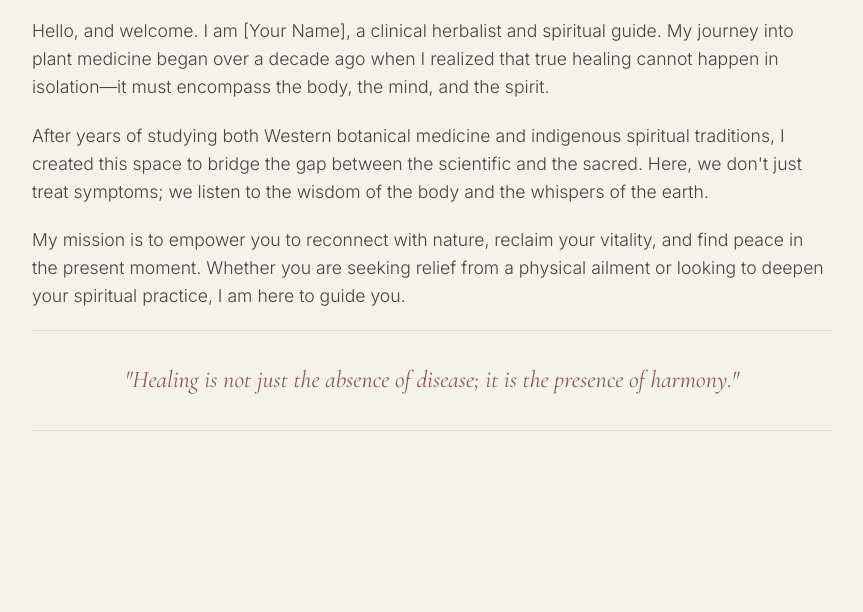
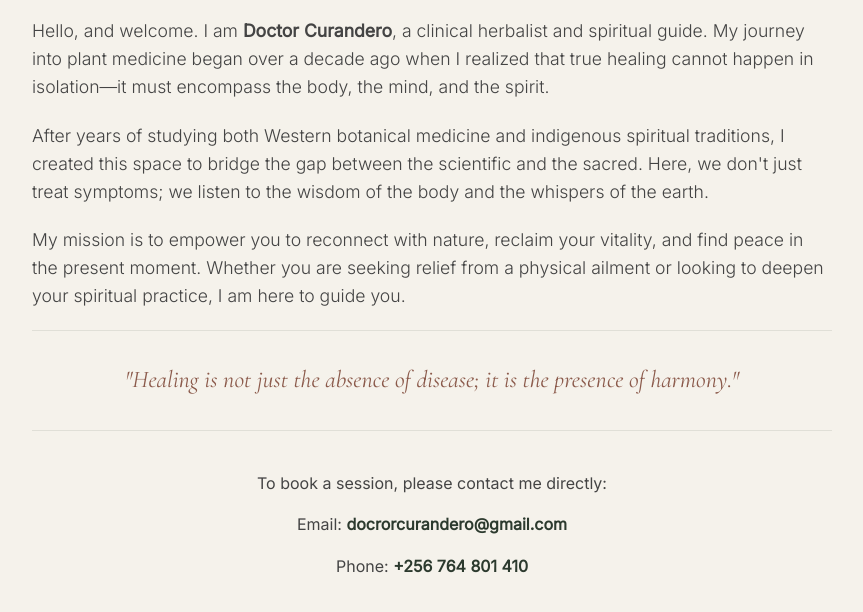
Before and after one commit to docrorcurandero/herbalism, a plain HTML site: page about.html in a window 1280 px wide. Shown: the part 240-852 px from the top of the page, without its empty margins (208-1071 px from the left). Before the commit the page ends 800 px from the top, so only its background shows below. Drawn offline with nearby package versions, Linux system fonts and the light colour scheme.

Commit message:
Update about.html

```diff
--- a/about.html
+++ b/about.html
@@ -3,7 +3,7 @@
 <head>
     <meta charset="UTF-8">
     <meta name="viewport" content="width=device-width, initial-scale=1.0">
-    <title>About | Herbalism</title>
+    <title>About | Doctor Curandero</title>
     <style>
         @import url('https://fonts.googleapis.com/css2?family=Cormorant+Garamond:ital,wght@0,400;0,600;1,400&family=Inter:wght@300;400&display=swap');
         body { background-color: #F5F2EB; color: #2C3A2E; font-family: 'Inter', sans-serif; margin: 0; padding: 0; line-height: 1.6; }
@@ -16,7 +16,9 @@
         nav a:hover { color: #8B5A4B; }
         h1 { font-size: 2.5rem; margin-bottom: 20px; text-align: center; }
         .content p { font-weight: 300; color: #444; margin-bottom: 20px; font-size: 1.1rem; }
-        .quote { font-family: 'Cormorant Garamond', serif; font-style: italic; font-size: 1.5rem; color: #8B5A4B; text-align: center; padding: 30px; border-top: 1px solid rgba(44, 58, 46, 0.1); border-bottom: 1px solid rgba(44, 58, 46, 0.1); }
+        .quote { font-family: 'Cormorant Garamond', serif; font-style: italic; font-size: 1.5rem; color: #8B5A4B; text-align: center; padding: 30px; border-top: 1px solid rgba(44, 58, 46, 0.1); border-bottom: 1px solid rgba(44, 58, 46, 0.1); margin-bottom: 40px;}
+        .contact-footer { text-align: center; font-size: 1rem; color: #444; }
+        .contact-footer a { color: #2C3A2E; font-weight: 600; text-decoration: none; }
     </style>
 </head>
 <body>
@@ -35,7 +37,7 @@
         <h1>My Journey</h1>
 
         <div class="content">
-            <p>Hello, and welcome. I am [Your Name], a clinical herbalist and spiritual guide. My journey into plant medicine began over a decade ago when I realized that true healing cannot happen in isolation—it must encompass the body, the mind, and the spirit.</p>
+            <p>Hello, and welcome. I am <strong>Doctor Curandero</strong>, a clinical herbalist and spiritual guide. My journey into plant medicine began over a decade ago when I realized that true healing cannot happen in isolation—it must encompass the body, the mind, and the spirit.</p>
 
             <p>After years of studying both Western botanical medicine and indigenous spiritual traditions, I created this space to bridge the gap between the scientific and the sacred. Here, we don't just treat symptoms; we listen to the wisdom of the body and the whispers of the earth.</p>
 
@@ -45,6 +47,12 @@
         <div class="quote">
             "Healing is not just the absence of disease; it is the presence of harmony."
         </div>
+
+        <div class="contact-footer">
+            <p>To book a session, please contact me directly:</p>
+            <p>Email: <a href="mailto:docrorcurandero@gmail.com">docrorcurandero@gmail.com</a></p>
+            <p>Phone: <a href="tel:+256764801410">+256 764 801 410</a></p>
+        </div>
     </div>
 </body>
 </html>
```
